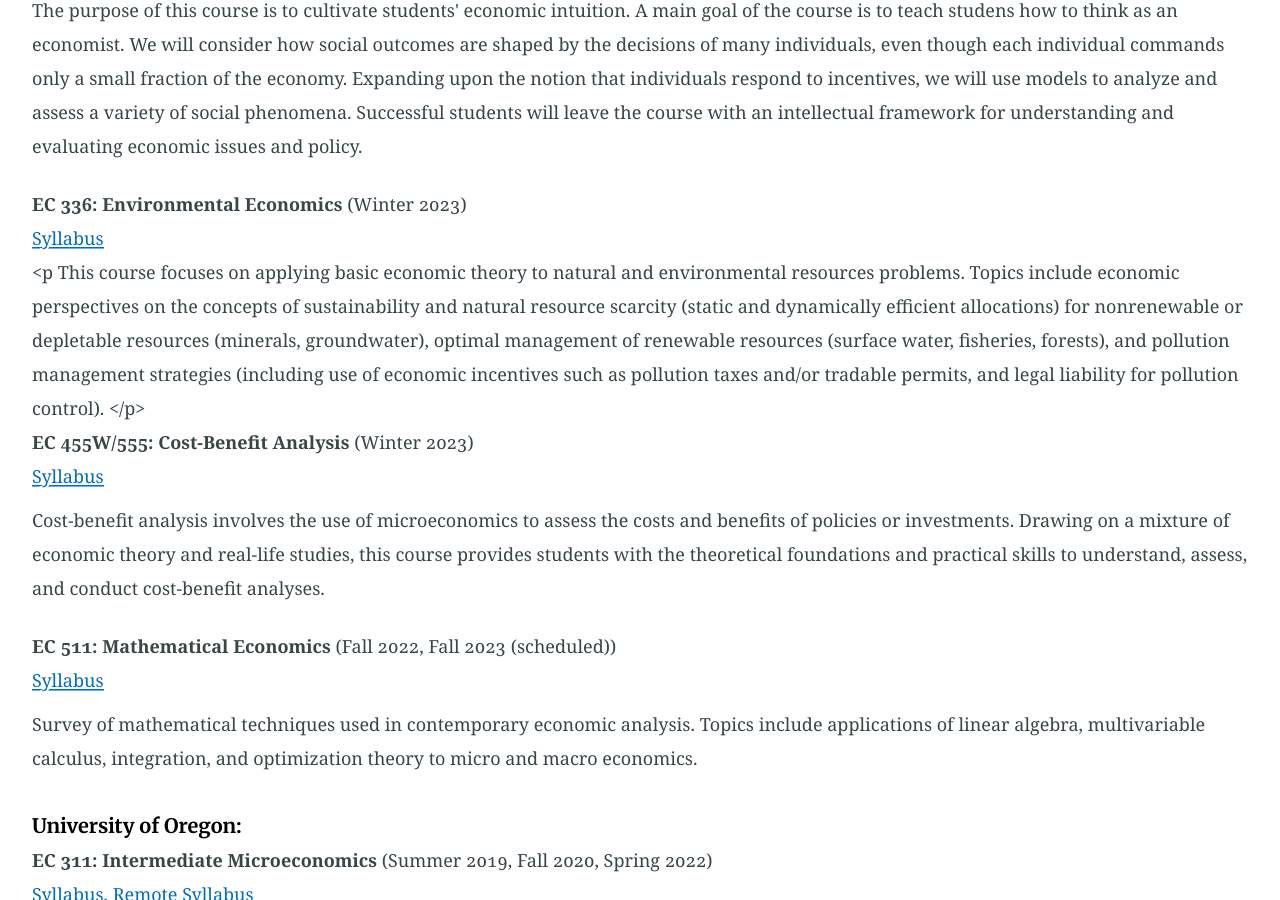
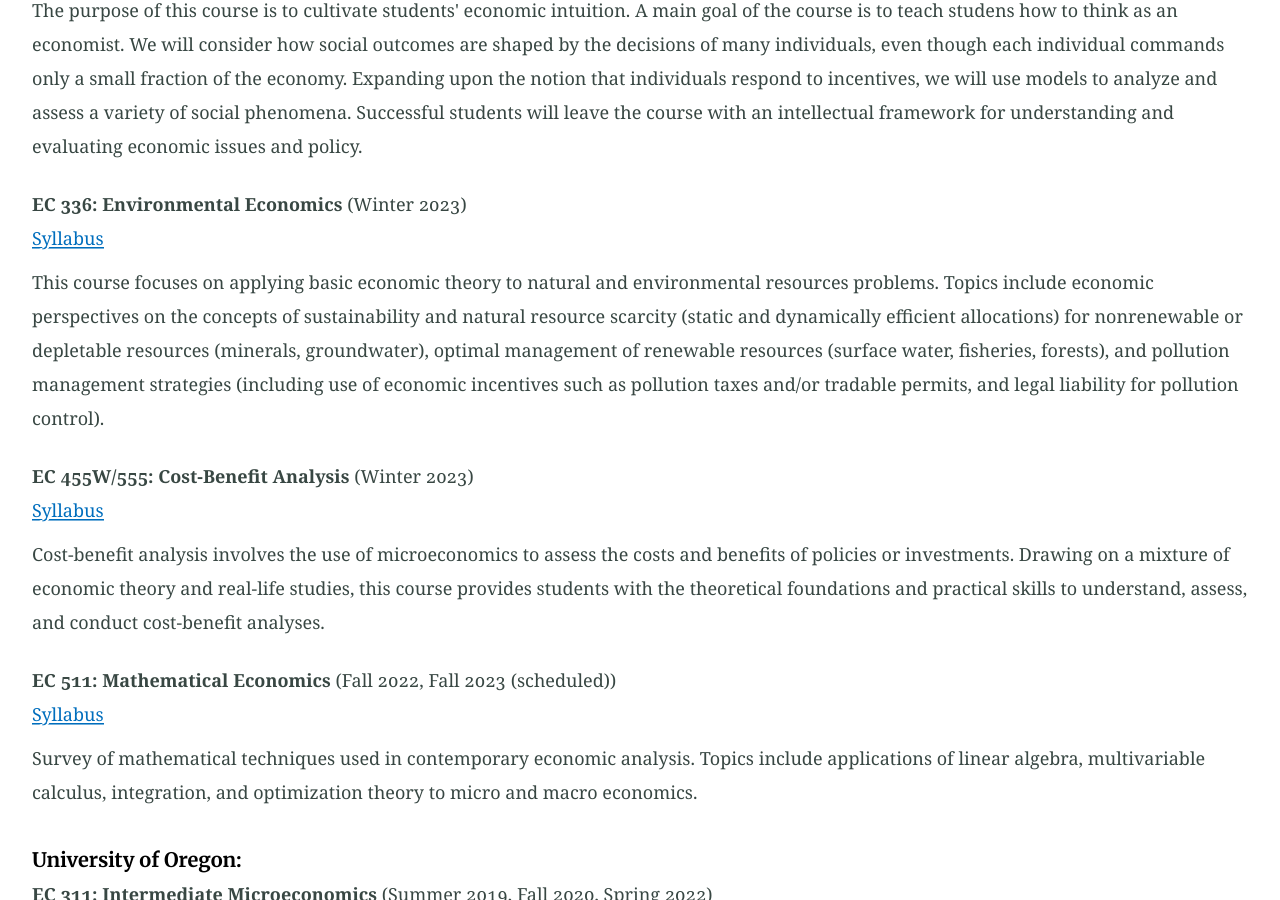
Before and after one commit to jenni-putz/1jenni-putz.github.io, a Jekyll site: the page built from teaching.md, in a window 1280 px wide and 900 px high, scrolled down 366 px. Built offline with Jekyll 4.4.1, drawn with Linux system fonts in a browser that asks for light colours; nearby versions of some CDN libraries; our own code applies the rules of GitHub Pages for plain Markdown files.

```diff
--- a/teaching.md
+++ b/teaching.md
@@ -29,7 +29,7 @@ For a complete report of all of my course evaluations and student comments, plea
 		<p> The purpose of this course is to cultivate students' economic intuition. A main goal of the course is to teach studens how to think as an economist. We will consider how social outcomes are shaped by the decisions of many individuals, even though each individual commands only a small fraction of the economy. Expanding upon the notion that individuals respond to incentives, we will use models to analyze and assess a variety of social phenomena. Successful students will leave the course with an intellectual framework for understanding and evaluating economic issues and policy.</p>
 	<li><b>EC 336: Environmental Economics</b> (Winter 2023) <br>
 		<a href="/EC336_Syllabus.pdf">Syllabus</a></li>
-		<p This course focuses on applying basic economic theory to natural and environmental resources problems. Topics include economic perspectives on the concepts of sustainability and natural resource scarcity (static and dynamically efficient allocations) for nonrenewable or depletable resources (minerals, groundwater), optimal management of renewable resources (surface water, fisheries, forests), and pollution management strategies (including use of economic incentives such as pollution taxes and/or tradable permits, and legal liability for pollution control). </p>
+		<p> This course focuses on applying basic economic theory to natural and environmental resources problems. Topics include economic perspectives on the concepts of sustainability and natural resource scarcity (static and dynamically efficient allocations) for nonrenewable or depletable resources (minerals, groundwater), optimal management of renewable resources (surface water, fisheries, forests), and pollution management strategies (including use of economic incentives such as pollution taxes and/or tradable permits, and legal liability for pollution control). </p>
 	<li><b>EC 455W/555: Cost-Benefit Analysis</b> (Winter 2023) <br>
 		<a href="/EC455W_Syllabus.pdf">Syllabus</a></li>
 		<p>Cost-benefit analysis involves the use of microeconomics to assess the costs and benefits of policies or investments. Drawing on a mixture of economic theory and real-life studies, this course provides students with the theoretical foundations and practical skills to understand, assess, and conduct cost-benefit analyses. </p>
```
